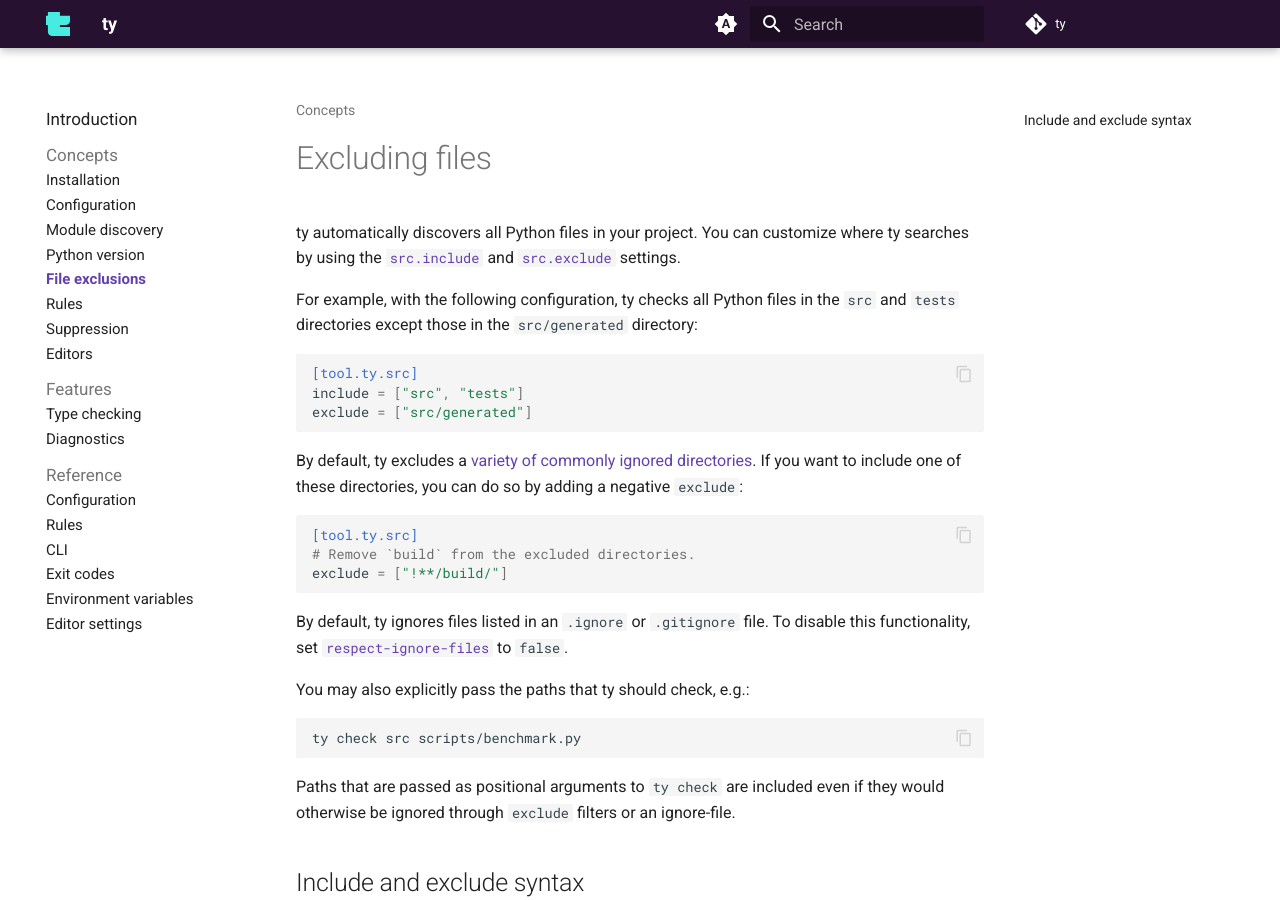
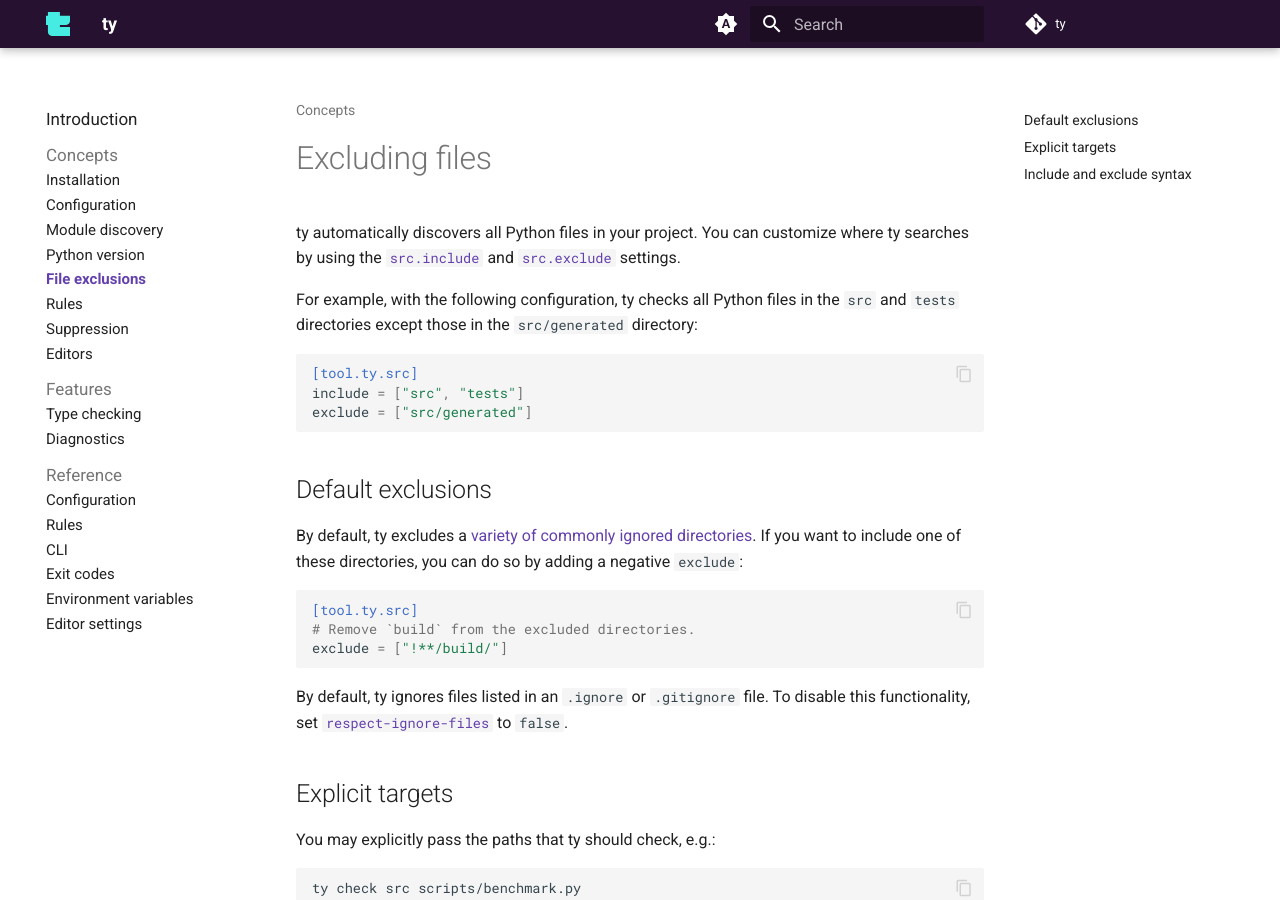
Before and after one commit to astral-sh/ty, an MkDocs documentation site: the page built from docs/exclusions.md, in a window 1280 px wide and 900 px high. Built offline with MkDocs 1.6.1 and Material for MkDocs 9.7.7, drawn with Linux system fonts in a browser that asks for light colours; comment, search, counter and statistics services are not loaded.

Commit message:
Add some headings to the exclusions documentation

````diff
--- a/docs/exclusions.md
+++ b/docs/exclusions.md
@@ -10,6 +10,8 @@ include = ["src", "tests"]
 exclude = ["src/generated"]
 ```
 
+## Default exclusions
+
 By default, ty excludes a [variety of commonly ignored directories](./reference/configuration.md#exclude). If you want to include one of these directories, you can do so by adding a negative `exclude`:
 
 ```toml
@@ -20,7 +22,9 @@ exclude = ["!**/build/"]
 
 By default, ty ignores files listed in an `.ignore` or `.gitignore` file. To disable this functionality, set [`respect-ignore-files`](./reference/configuration.md#respect-ignore-files) to `false`.
 
-You may also explicitly pass the paths that ty should check, e.g.:
+## Explicit targets
+
+You may explicitly pass the paths that ty should check, e.g.:
 
 ```shell
 ty check src scripts/benchmark.py
````
